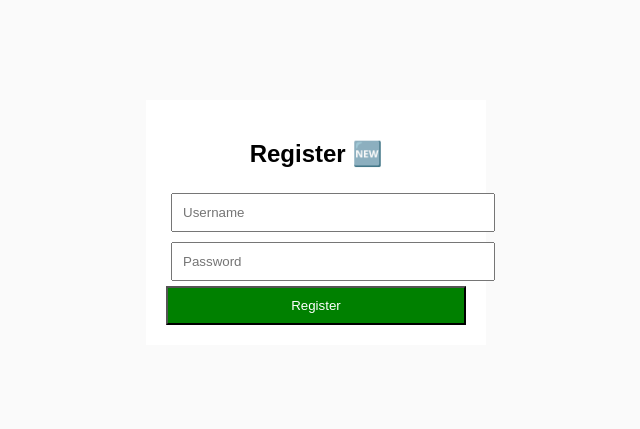
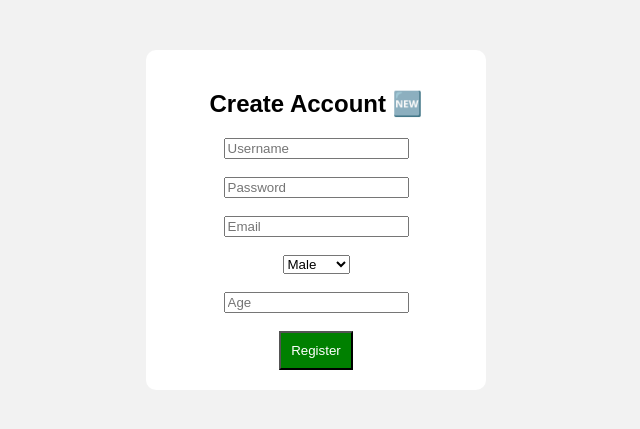
Before and after one commit to duniaparnasomarouthu-creator/quickshare, a Flask app: page /register in a window 1280 px wide. Shown: the top 429 px of the page, without its empty margins (324-964 px from the left). Run offline with Flask 3, Linux system fonts and the light colour scheme.

Commit message:
Update register.html

```diff
--- a/templates/register.html
+++ b/templates/register.html
@@ -3,16 +3,31 @@
 <head>
 <title>Register</title>
 </head>
-<body style="background:#fafafa;font-family:Arial;">
 
-<div style="width:300px;margin:100px auto;background:white;padding:20px;text-align:center;">
+<body style="font-family:Arial;background:#f2f2f2;text-align:center;">
 
-<h2>Register 🆕</h2>
+<div style="background:white;width:300px;margin:50px auto;padding:20px;border-radius:10px;">
+
+<h2>Create Account 🆕</h2>
 
 <form method="POST">
-    <input name="username" placeholder="Username" style="width:100%;padding:10px;margin:5px;">
-    <input type="password" name="password" placeholder="Password" style="width:100%;padding:10px;margin:5px;">
-    <button style="width:100%;padding:10px;background:green;color:white;">Register</button>
+
+<input name="username" placeholder="Username" required><br><br>
+
+<input name="password" type="password" placeholder="Password" required><br><br>
+
+<input name="email" placeholder="Email" required><br><br>
+
+<select name="gender">
+    <option>Male</option>
+    <option>Female</option>
+    <option>Other</option>
+</select><br><br>
+
+<input name="age" type="number" placeholder="Age" required><br><br>
+
+<button style="padding:10px;background:green;color:white;">Register</button>
+
 </form>
 
 </div>
```
